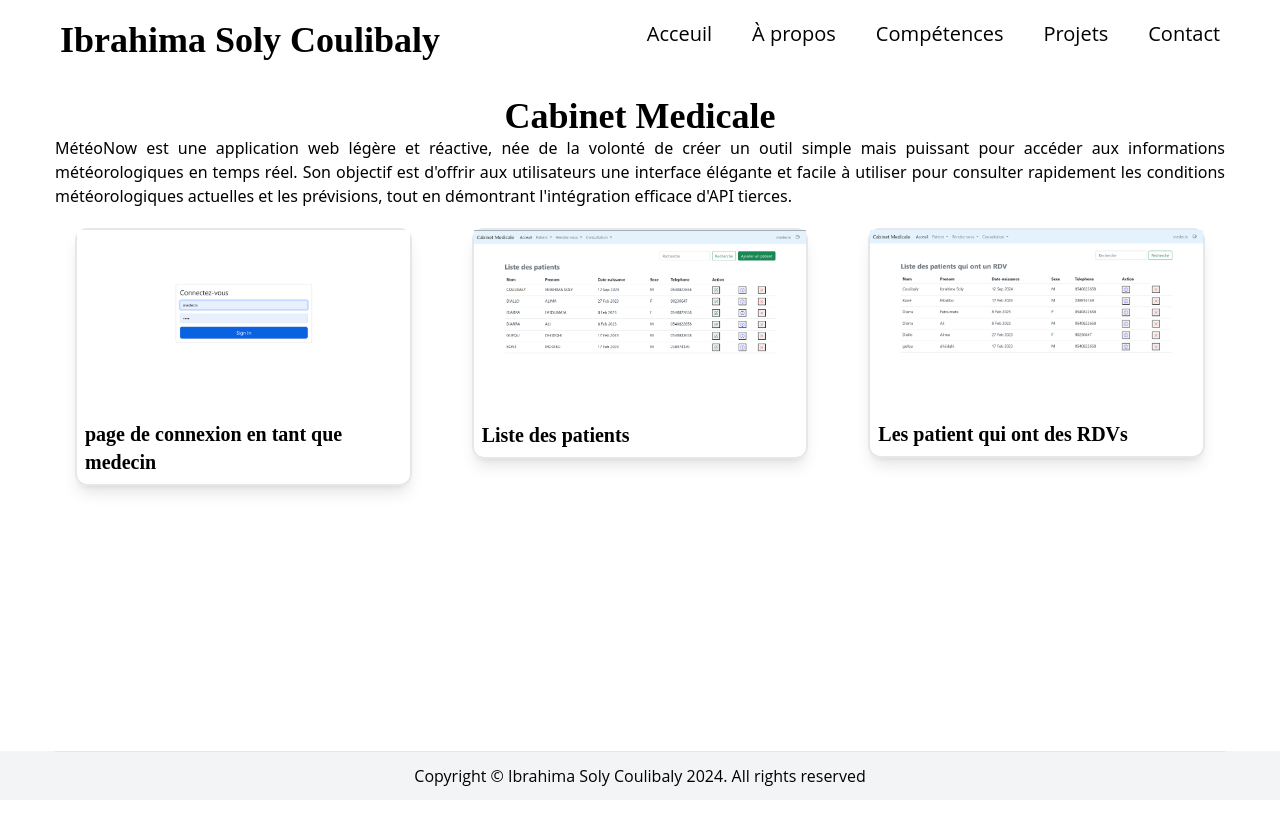
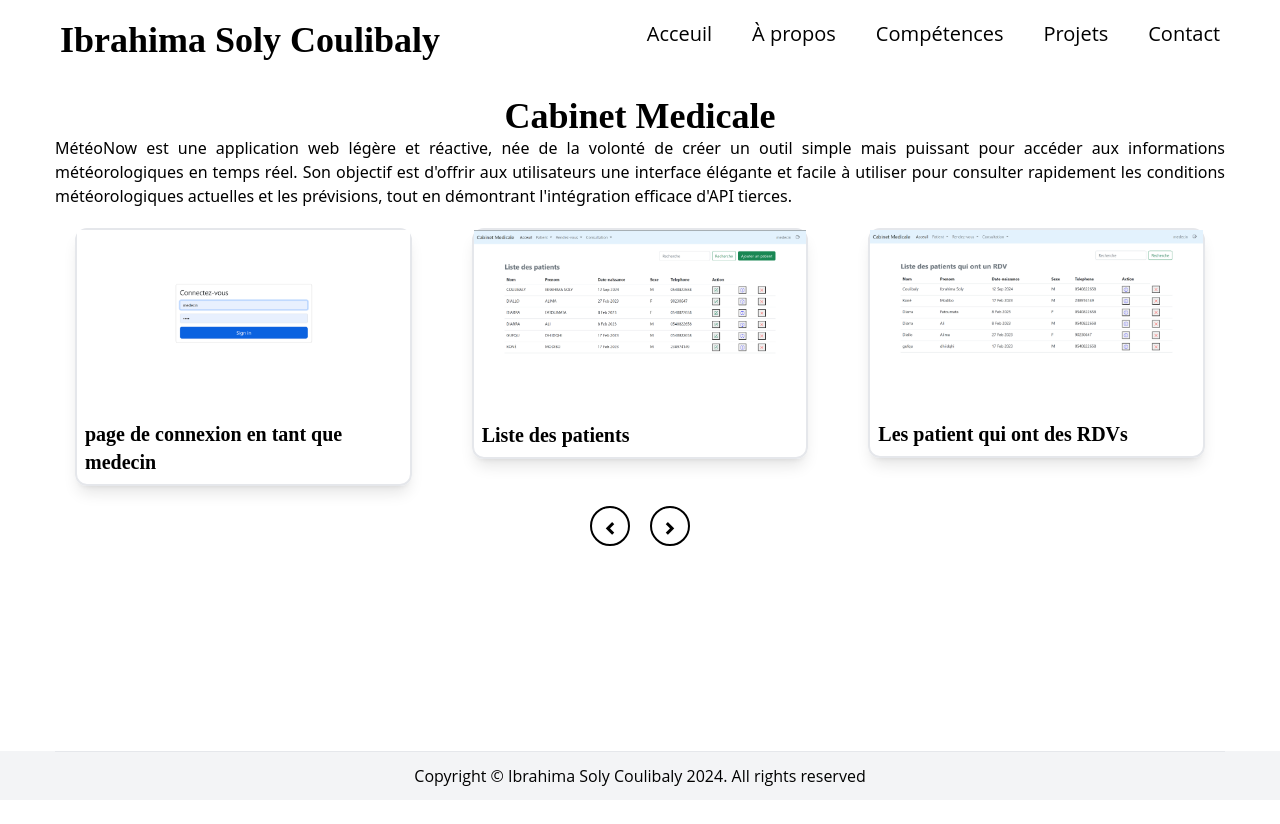
Before and after one commit to ibrahimasoly/Portofolio, an Angular app: page /cabinet in a window 1280 px wide. Shown: the top 824 px of the page. Built offline with nearby package versions, Linux system fonts and the light colour scheme.

Commit message:
ajouter de deux buttons defilement dans le components cabinet-mdical

```diff
--- a/src/app/components/cabinet-medical/cabinet-medical.component.html
+++ b/src/app/components/cabinet-medical/cabinet-medical.component.html
@@ -3,12 +3,12 @@
         <h1>Cabinet Medicale</h1>
         <span class="flex text-justify">MétéoNow est une application web légère et réactive, née de la volonté de créer un outil simple mais puissant pour accéder aux informations météorologiques en temps réel. Son objectif est d'offrir aux utilisateurs une interface élégante et facile à utiliser pour consulter rapidement les conditions météorologiques actuelles et les prévisions, tout en démontrant l'intégration efficace d'API tierces.</span>
     </div>
-    <div class="relative ">
+    <div class="relative z-0">
       <div class="swiper">
-        <div class="swiper-wrapper ">
+        <div class="swiper-wrapper">
           @for (project of projects; track project.id) {
             <div class="swiper-slide">
-              <div class="rounded-xl border-2 m-5 shadow-lg hover:-translate-y-1 duration-300">
+              <div class="rounded-xl border-2 m-5 shadow-lg hover:-translate-y-1 duration-300" [style.transform]="'translateX(-' + currentIndex*118  + '%)'">
                 <div class=" w-full">
                   <a  class="" (click)="openModal(project.image)">
                     <img class="object-fill hover:brightness-50" [src]="project.image" alt="">
@@ -20,6 +20,10 @@
             </div>
           }
          </div>
+         <div class="flex justify-center  gap-5">
+           <button class="rounded-full border-2 border-black hover:bg-black hover:text-white   h-10"(click)="prevImage()"> <i class="ri-arrow-drop-left-line text-4xl"></i> </button>
+           <button class="rounded-full border-2 border-black hover:bg-black hover:text-white  h-10" (click)="nextImage()"> <i class="ri-arrow-drop-right-line text-4xl"></i></button>
+        </div>
        </div>
     </div>
    @if (isModalOpen) {
--- a/src/app/components/cabinet-medical/cabinet-medical.component.ts
+++ b/src/app/components/cabinet-medical/cabinet-medical.component.ts
@@ -1,10 +1,11 @@
+import { NgClass } from '@angular/common';
 import { Component, OnInit } from '@angular/core';
 import Swiper from 'swiper'
 
 @Component({
   selector: 'app-cabinet-medical',
   standalone: true,
-  imports: [],
+  imports: [NgClass],
   templateUrl: './cabinet-medical.component.html',
   styleUrl: './cabinet-medical.component.css'
 })
@@ -109,11 +110,13 @@ export class CabinetMedicalComponent implements OnInit {
 
   prevImage() {
     this.currentIndex = (this.currentIndex === 0) ? this.projects.length - 1 : this.currentIndex - 1;
+    console.log(this.currentIndex)
   }
 
   // Fonction pour aller à l'image suivante
   nextImage() {
     this.currentIndex = (this.currentIndex === this.projects.length - 1) ? 0 : this.currentIndex + 1;
+    console.log(this.currentIndex)
   }
 
 
```
